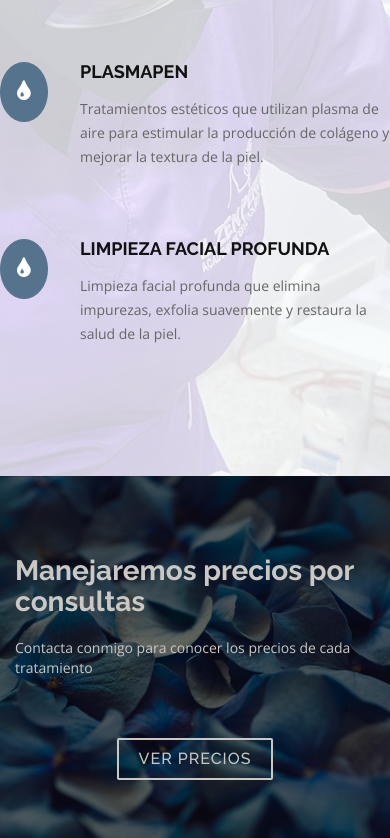
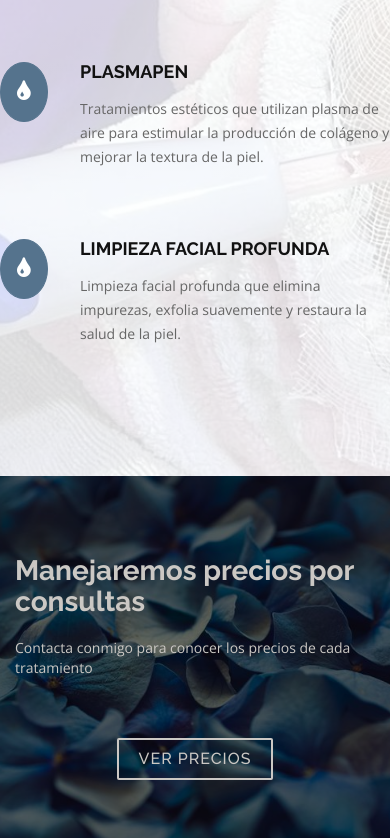
Before and after one commit to Moiise-x/camila, a plain HTML site: page index.html in a window 390 px wide. Shown: the part 3100-3938 px from the top of the page. Drawn offline with nearby package versions, Linux system fonts and the light colour scheme.

Commit message:
fixed backgrounds

```diff
--- a/css/style.css
+++ b/css/style.css
@@ -543,6 +543,14 @@ body.mobile-nav-active #mobile-nav-toggle {
   padding: 80px 0 60px 0;
 }
 
+/* make background behave better on small screens */
+@media (max-width: 767px) {
+  #services {
+    background-attachment: scroll;
+    background-size: auto 100%; /* let height fill and width adjust */
+  }
+}
+
 #services .service-item {
   margin-bottom: 20px;
 }
@@ -620,6 +628,13 @@ body.mobile-nav-active #mobile-nav-toggle {
   background: linear-gradient(rgba(0, 0, 0, 0.6), rgba(0, 0, 0, 0.6)), url(../img/planes.jfif) fixed center center;
   background-size: cover;
   padding: 80px 0;
+}
+
+@media (max-width: 767px) {
+  #subscribe {
+    background-attachment: scroll;
+    background-size: auto 100%;
+  }
 }
 
 #subscribe .subscribe-title {
```
